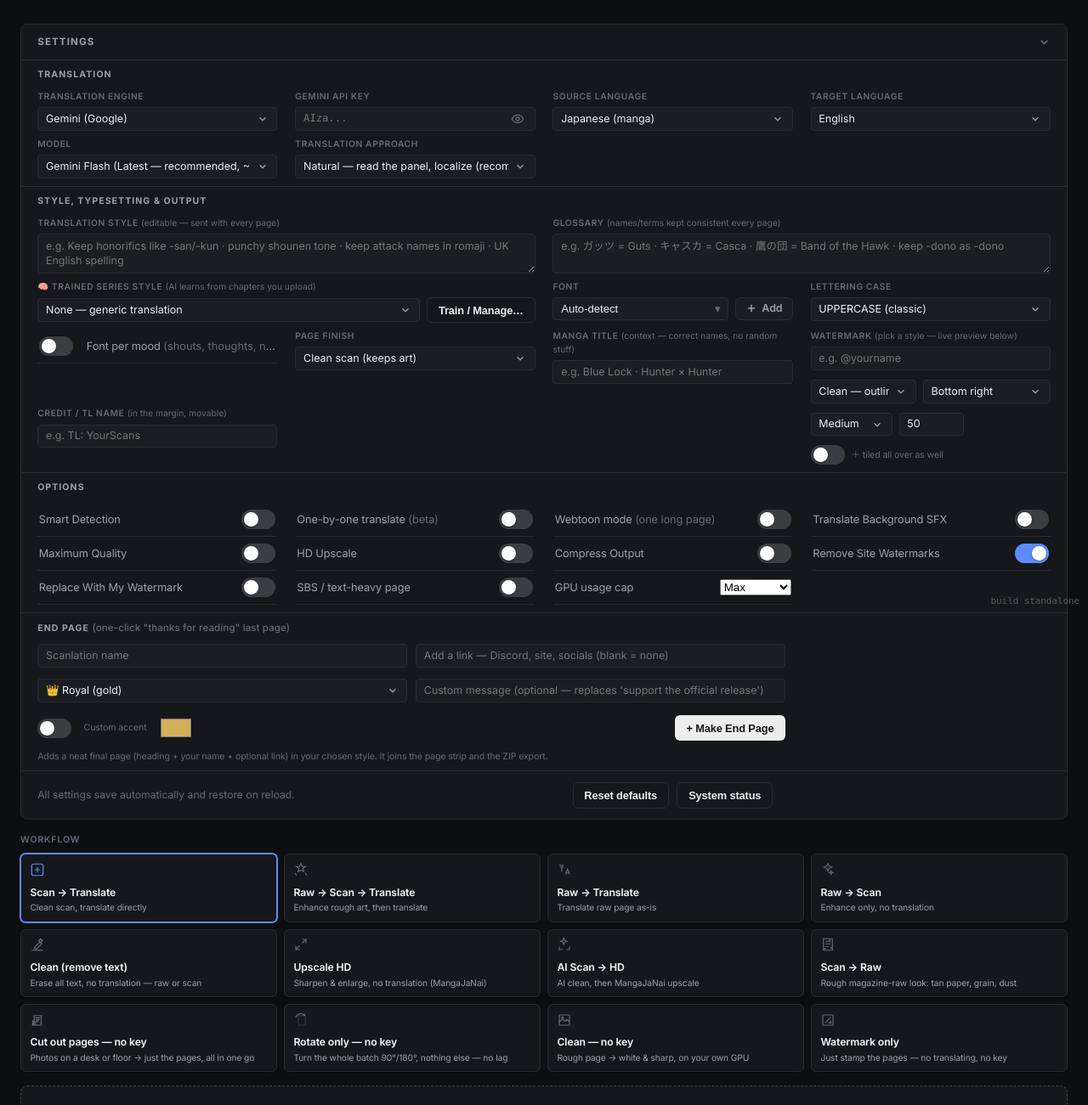
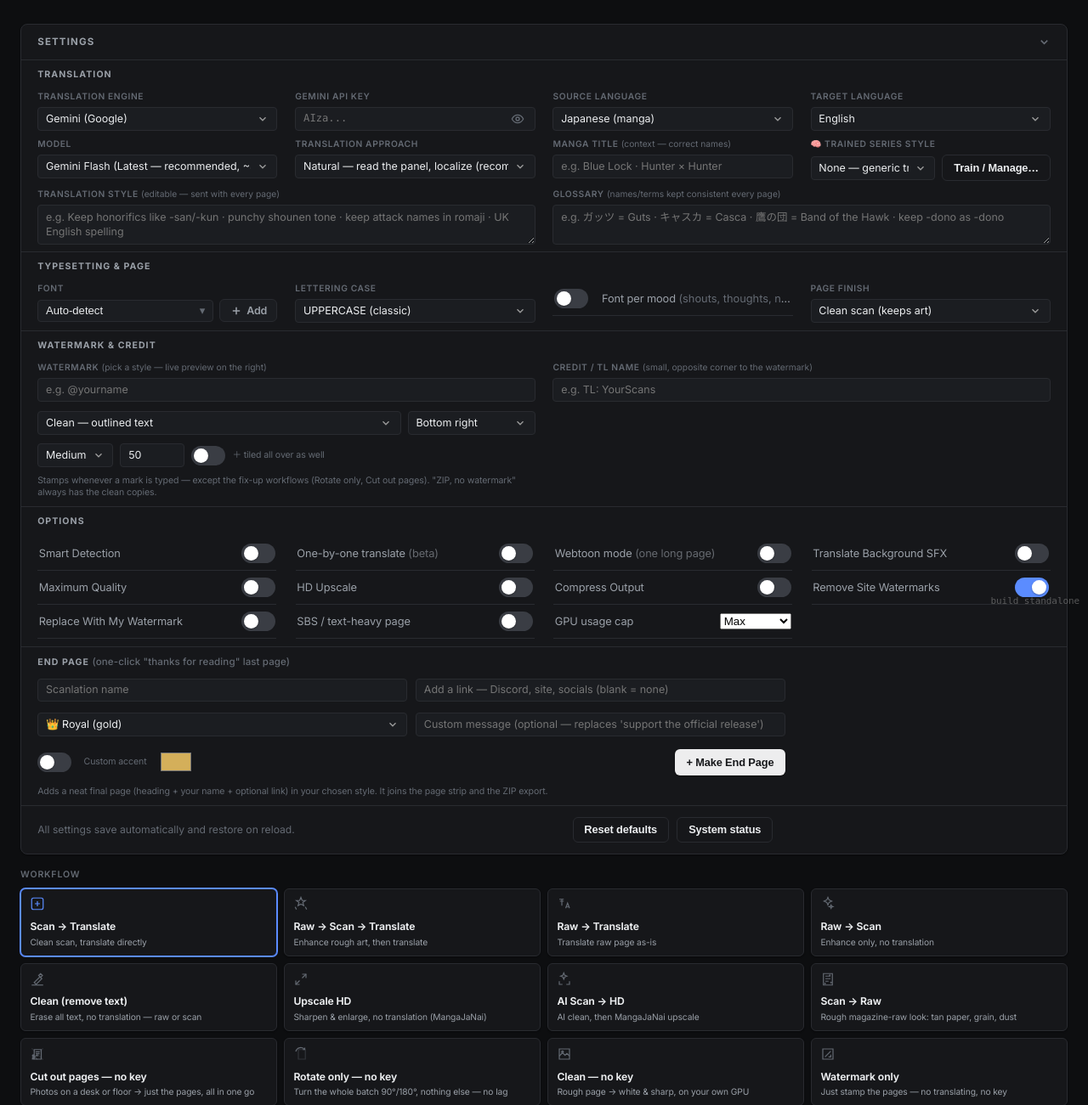
Before and after one commit to nullemon/mangatranslator, a FastAPI app: page / in a window 1280 px wide. Shown: the part 76-1377 px from the top of the page at 85% size. Run offline with FastAPI, Linux system fonts and the light colour scheme; data that the repository does not hold is empty; some libraries are stand-ins or nearby versions.

Commit message:
Settings reorganized: four flat sections, nothing towering over anything
"Its messy lol" — it was. One section called "Style, typesetting &
output" held translation prompts, fonts, page finish, the manga title,
the watermark block and the credit line all at once, and the watermark
block's height dictated everyone else's row.

Now four sections that each mean one thing:

  Translation — engine, key, model, approach; languages, manga title
  (it is translation context, that is why it exists), trained series
  style; the style prompt and glossary. Three even rows.

  Typesetting & page — font, lettering case, font per mood, page
  finish. One row.

  Watermark & credit — two side-by-side halves of matching height:
  the mark and its controls on the left, the credit line and the live
  preview on the right, with one honest hint line saying when stamps
  apply. No tall cell taxing a grid row anywhere.

  Options and End page — unchanged; they were already fine.

Every element id is untouched, verified by loading the served page and
probing each id app.js reaches for (the one absentee, styleBar, is
created by the script itself at runtime — same as before). All six UI
suites — cutout, trim, cut-pages, rotate workflow, rotate zip, orient
speed — pass against the reorganized page.

Co-Authored-By: Claude Opus 5 <noreply@anthropic.com>
Claude-Session: https://claude.ai/code/session_01Nngb646gMtoAw4PZnA6wNG

```diff
--- a/static/css/style.css
+++ b/static/css/style.css
@@ -121,11 +121,6 @@ header{display:flex;align-items:center;justify-content:space-between;gap:1rem;ma
 .setting-group{display:flex;flex-direction:column;gap:.3rem;min-width:0}
 .setting-group.half{grid-column:span 2}
 .setting-group.full{grid-column:1/-1}
-/* A markedly taller group (the watermark block, with its preview) takes two
-   grid ROWS: its height is shared across them and the next row's fields sit
-   beside it, instead of one row being stretched to its height and every
-   neighbour growing a tower of empty space underneath. */
-.setting-group.tall{grid-row:span 2}
 .setting-group>label{
   font-size:.64rem;text-transform:uppercase;letter-spacing:.06em;
   color:var(--text-faint);font-weight:600;
--- a/templates/index.html
+++ b/templates/index.html
@@ -102,11 +102,17 @@
             <option value="liberal">Liberal — punchy, rewritten for flow</option>
           </select>
         </div>
-      </section>
-
-      <!-- ── STYLE, TYPESETTING & OUTPUT ───────────────────────────── -->
-      <section class="settings-section">
-        <h3 class="section-title">Style, typesetting &amp; output</h3>
+        <div class="setting-group">
+          <label for="mangaTitle">Manga title <span class="muted">(context — correct names)</span></label>
+          <input type="text" id="mangaTitle" placeholder="e.g. Blue Lock · Hunter × Hunter" maxlength="80">
+        </div>
+        <div class="setting-group">
+          <label for="profileSelect">🧠 Trained series style</label>
+          <div class="inline-row">
+            <select id="profileSelect" style="flex:1"><option value="">None — generic translation</option></select>
+            <button class="btn btn-ghost btn-sm" id="trainBtn" type="button">Train / Manage…</button>
+          </div>
+        </div>
         <div class="setting-group prompt-group half">
           <label for="stylePrompt">Translation Style <span class="muted">(editable — sent with every page)</span></label>
           <textarea id="stylePrompt" rows="2" placeholder="e.g. Keep honorifics like -san/-kun · punchy shounen tone · keep attack names in romaji · UK English spelling"></textarea>
@@ -115,13 +121,11 @@
           <label for="glossary">Glossary <span class="muted">(names/terms kept consistent every page)</span></label>
           <textarea id="glossary" rows="2" placeholder="e.g. ガッツ = Guts · キャスカ = Casca · 鷹の団 = Band of the Hawk · keep -dono as -dono"></textarea>
         </div>
-        <div class="setting-group prompt-group half">
-          <label for="profileSelect">🧠 Trained series style <span class="muted">(AI learns from chapters you upload)</span></label>
-          <div class="inline-row">
-            <select id="profileSelect" style="flex:1"><option value="">None — generic translation</option></select>
-            <button class="btn btn-ghost btn-sm" id="trainBtn" type="button">Train / Manage…</button>
-          </div>
-        </div>
+      </section>
+
+      <!-- ── TYPESETTING ───────────────────────────────────────────── -->
+      <section class="settings-section">
+        <h3 class="section-title">Typesetting &amp; page</h3>
         <div class="setting-group">
           <label for="fontSelect">Font</label>
           <div class="font-row">
@@ -157,16 +161,18 @@
             <option value="off">Untouched (original pixels)</option>
           </select>
         </div>
-        <div class="setting-group">
-          <label for="mangaTitle">Manga title <span class="muted">(context — correct names, no random stuff)</span></label>
-          <input type="text" id="mangaTitle" placeholder="e.g. Blue Lock · Hunter × Hunter" maxlength="80">
-        </div>
-        <!-- The watermark block is the tallest thing in this grid (style,
-             position, size, two toggles, a live preview), so it gets TWO rows
-             of the grid rather than stretching one row to its height and
-             leaving a tower of dead space under all three neighbours. -->
-        <div class="setting-group tall">
-          <label for="watermark">Watermark <span class="muted">(pick a style — live preview below)</span></label>
+      </section>
+
+      <!-- ── WATERMARK & CREDIT ────────────────────────────────────────
+           Two halves of equal height instead of one tall cell taxing a
+           whole grid row: the controls on the left, the credit line and
+           the live preview on the right. No "every output" gate any more —
+           a typed watermark IS the intent, and every stamped output keeps
+           its clean twin, so an unmarked copy is always one download away. -->
+      <section class="settings-section">
+        <h3 class="section-title">Watermark &amp; credit</h3>
+        <div class="setting-group half">
+          <label for="watermark">Watermark <span class="muted">(pick a style — live preview on the right)</span></label>
           <input type="text" id="watermark" placeholder="e.g. @yourname" maxlength="60">
           <div class="inline-row" style="margin-top:6px">
             <select id="wmStyle" style="flex:1" title="Watermark style">
@@ -193,20 +199,15 @@
             </select>
             <input type="number" id="wmOpacity" min="10" max="100" step="5" value="70"
                    style="width:76px" title="Opacity %">
-          </div>
-          <!-- No "every output" gate any more. A typed watermark IS the
-               intent, and it silently gating the no-key workflows meant a
-               mark that "didn't work". Every stamped output keeps its clean
-               twin, so an unmarked copy is always one download away. -->
-          <div class="inline-row" style="margin-top:6px;align-items:center">
             <label class="toggle" style="margin:0" title="On top of the style above, repeat the mark faintly across the whole page — your corner stamp signs it AND the tile covers it, in one pass. (Does nothing extra when the style is already Tiled.)"><input type="checkbox" id="wmTileToo"><span class="toggle-slider"></span></label>
             <span class="toggle-hint" style="margin:0">＋ tiled all over as well</span>
           </div>
+          <span class="toggle-hint" style="margin-top:4px">Stamps whenever a mark is typed — except the fix-up workflows (Rotate only, Cut out pages). "ZIP, no watermark" always has the clean copies.</span>
+        </div>
+        <div class="setting-group half">
+          <label for="credit">Credit / TL name <span class="muted">(small, opposite corner to the watermark)</span></label>
+          <input type="text" id="credit" placeholder="e.g. TL: YourScans" maxlength="80">
           <img id="wmPreview" alt="Watermark preview" style="margin-top:8px;width:100%;max-width:340px;border-radius:8px;border:1px solid rgba(128,128,128,.25);display:none">
-        </div>
-        <div class="setting-group">
-          <label for="credit">Credit / TL name <span class="muted">(in the margin, movable)</span></label>
-          <input type="text" id="credit" placeholder="e.g. TL: YourScans" maxlength="80">
         </div>
       </section>
 
```
